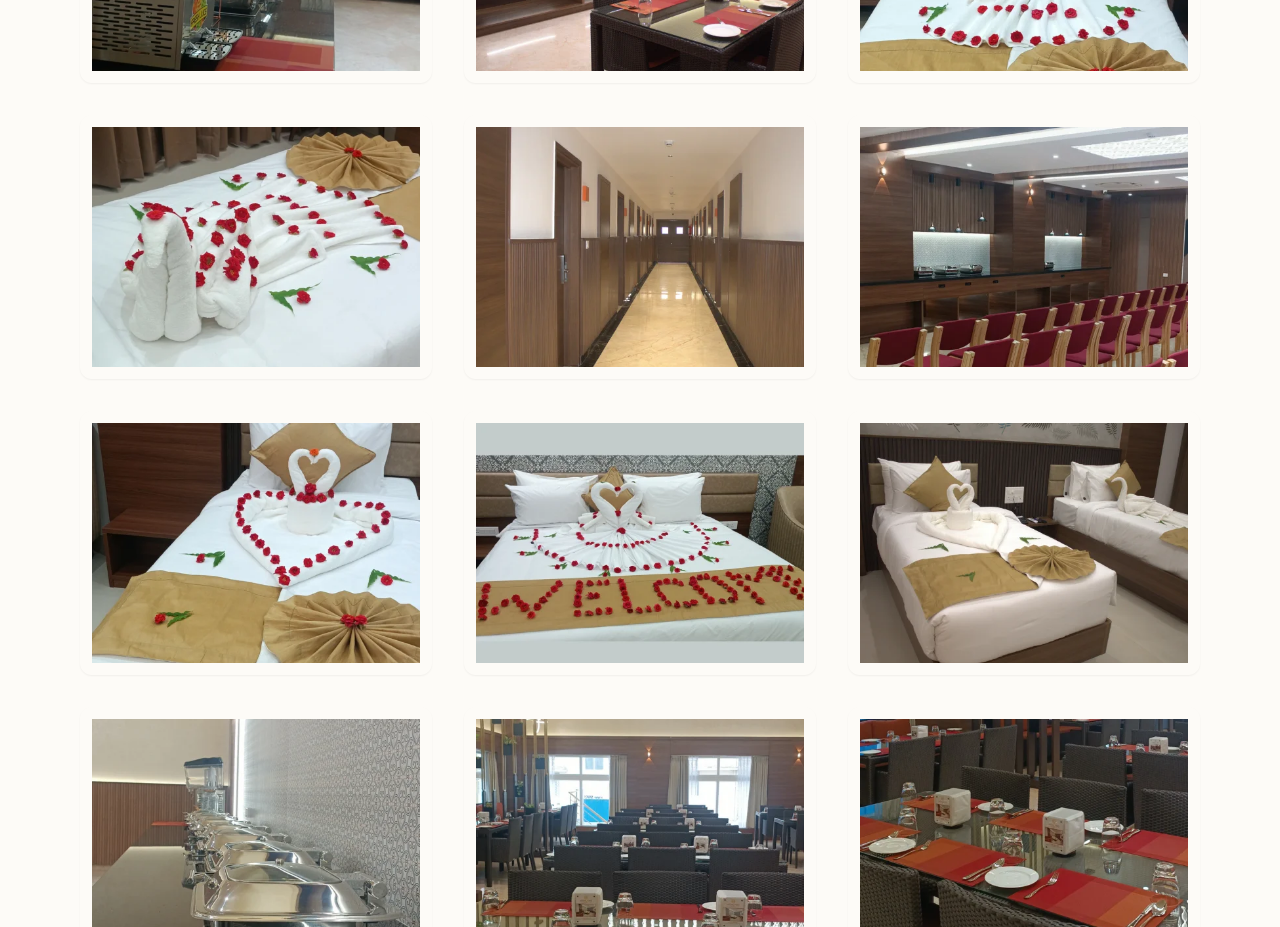
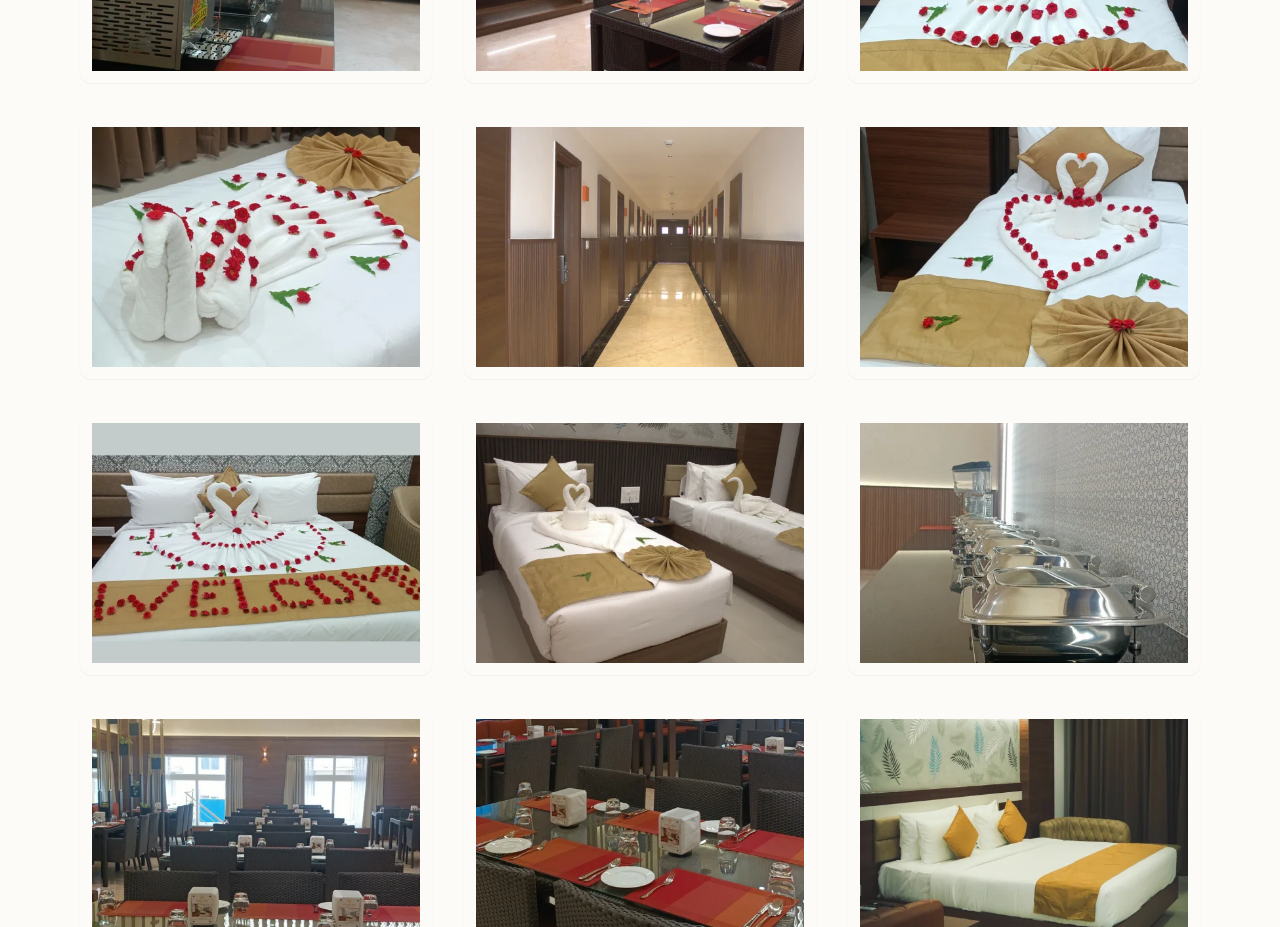
Before and after one commit to abhishek2001panwar/hotelhighland, a Next.js app: page /gallery in a window 1280 px wide. Shown: the part 2040-2967 px from the top of the page. Built offline with nearby package versions, Linux system fonts and the light colour scheme.

Commit message:
adds new data

```diff
--- a/app/gallery/page.tsx
+++ b/app/gallery/page.tsx
@@ -71,7 +71,7 @@ const galleryImages = [
   "/gallery/20.webp",
 
 
-  "/gallery/25.webp",
+
   "/gallery/26.webp",
   "/gallery/27.webp",
   "/gallery/28.webp",
```
